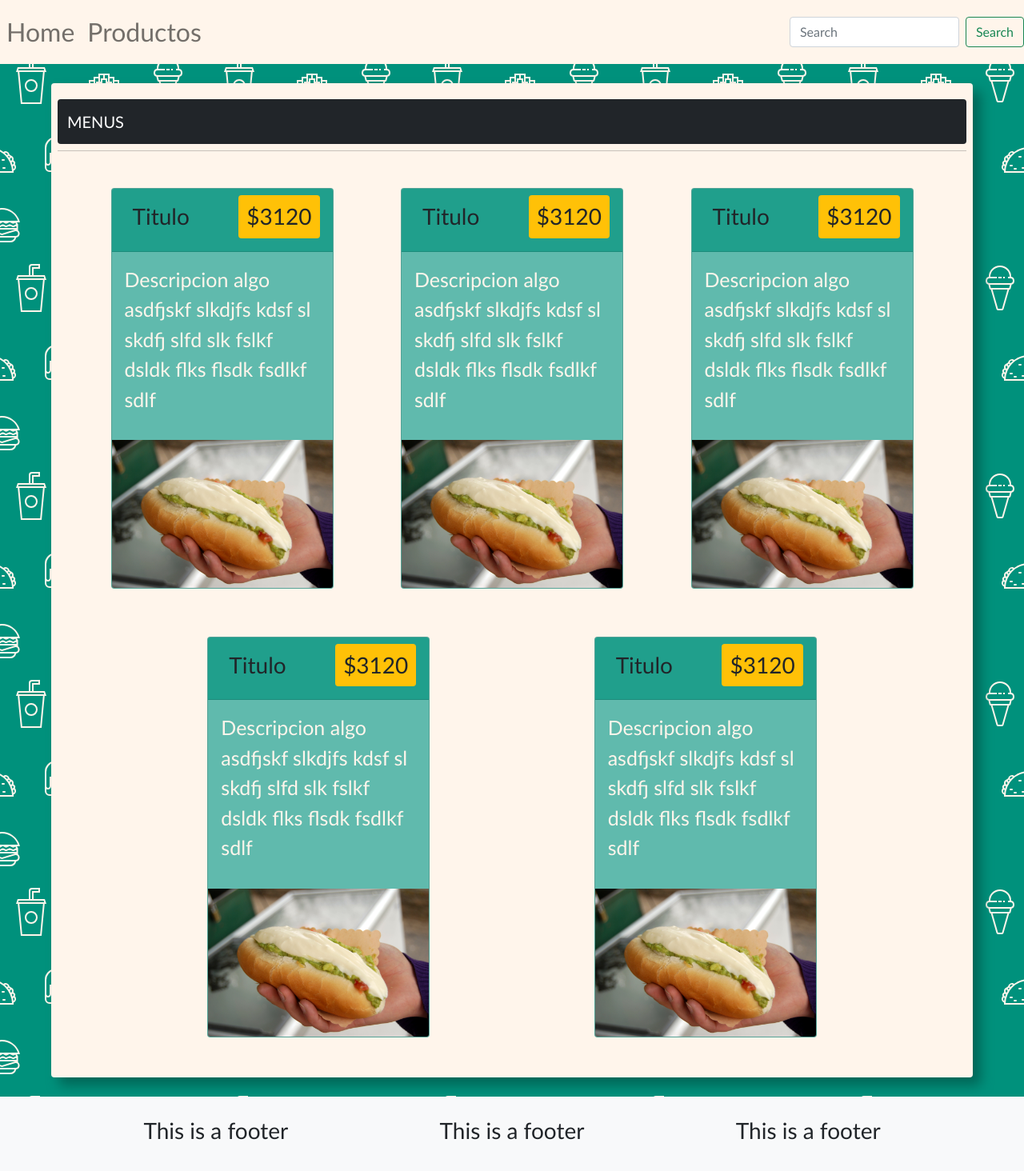
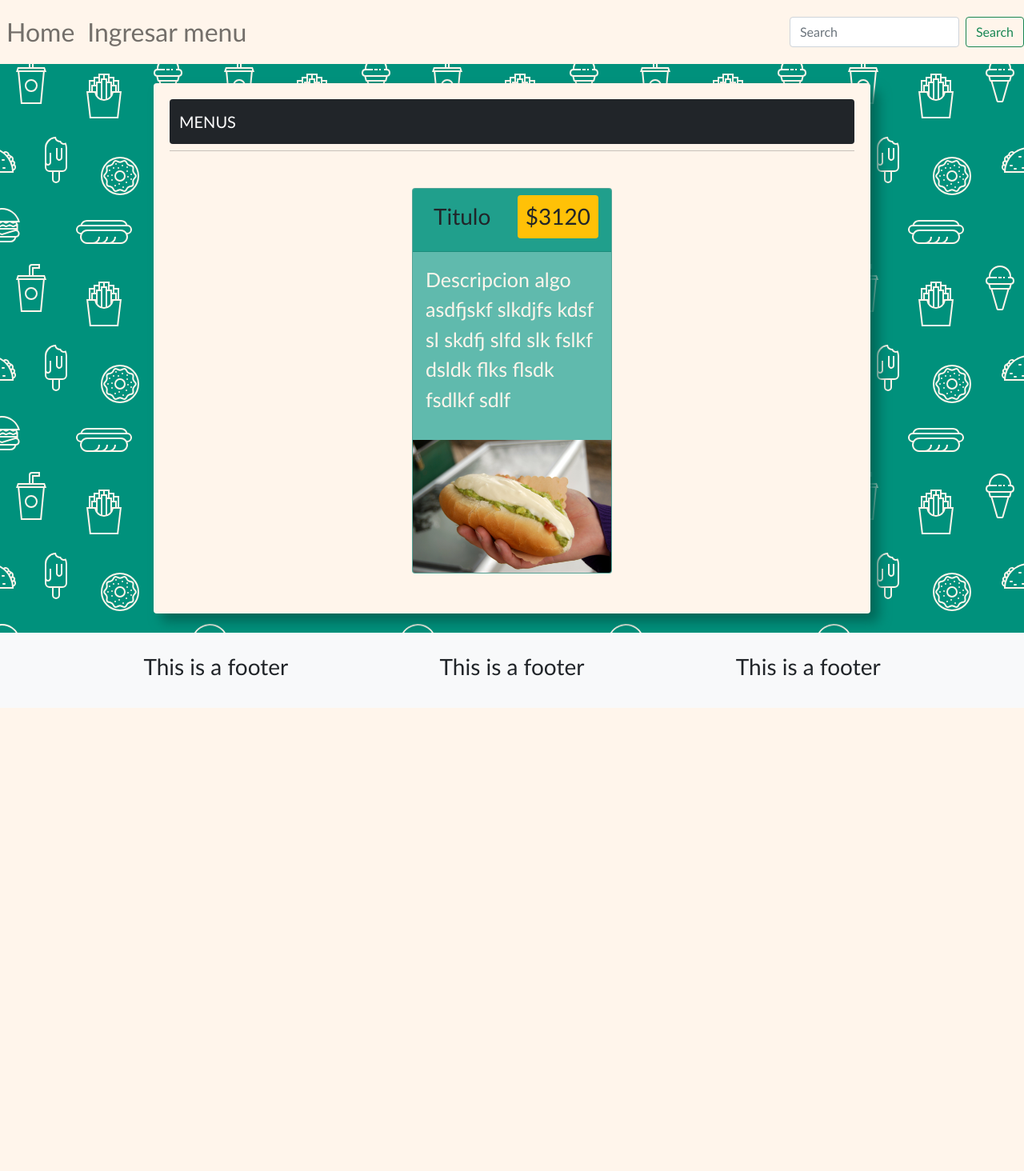
Before and after one commit to lcc-usach-is/Junadvisor, a Django app: page / in a window 1280 px wide. Shown: the whole page at 80% size. After the commit the page ends 885 px from the top, so only its background shows below. Run offline with Django 3.2, Linux system fonts and the light colour scheme; the visitor is signed in with stand-in values (Sample User, id 1).

Commit message:
menu template, IngresarMenu form

```diff
--- a/app/templates/app/dashboard.html
+++ b/app/templates/app/dashboard.html
@@ -2,77 +2,14 @@
 
 {% block content %}
 {% load static %}
-<div class="container-fuild">
+<div class="container-fluid">
 
     <div class="row">
         <h5>MENUS</h5>
         <hr>
         <div class="d-flex justify-content-evenly flex-wrap">
 
-            <div class="card menu">
-                <div class="card-header">
-                    <div class="d-flex flex-row">
-                        <h3>Titulo</h3>
-                        <h3 class="ms-auto bg-warning">$3120</h3>
-                    </div>
-                </div>
-                <div class="card-body">
-                        <p>Descripcion algo asdfjskf slkdjfs  kdsf sl skdfj slfd slk fslkf dsldk flks flsdk fsdlkf sdlf </p>
-                </div>
-                <img src="{% static 'images/completo_italiano.jpg' %}" class="card-img-bottom" alt="...">
-            </div>
-
-            <div class="card menu">
-                <div class="card-header">
-                    <div class="d-flex flex-row">
-                        <h3>Titulo</h3>
-                        <h3 class="ms-auto bg-warning">$3120</h3>
-                    </div>
-                </div>
-                <div class="card-body">
-                        <p>Descripcion algo asdfjskf slkdjfs  kdsf sl skdfj slfd slk fslkf dsldk flks flsdk fsdlkf sdlf </p>
-                </div>
-                <img src="{% static 'images/completo_italiano.jpg' %}" class="card-img-bottom" alt="...">
-            </div>
-
-            <div class="card menu">
-                <div class="card-header">
-                    <div class="d-flex flex-row">
-                        <h3>Titulo</h3>
-                        <h3 class="ms-auto bg-warning">$3120</h3>
-                    </div>
-                </div>
-                <div class="card-body">
-                        <p>Descripcion algo asdfjskf slkdjfs  kdsf sl skdfj slfd slk fslkf dsldk flks flsdk fsdlkf sdlf </p>
-                </div>
-                <img src="{% static 'images/completo_italiano.jpg' %}" class="card-img-bottom" alt="...">
-            </div>
-
-            <div class="card menu">
-                <div class="card-header">
-                    <div class="d-flex flex-row">
-                        <h3>Titulo</h3>
-                        <h3 class="ms-auto bg-warning">$3120</h3>
-                    </div>
-                </div>
-                <div class="card-body">
-                        <p>Descripcion algo asdfjskf slkdjfs  kdsf sl skdfj slfd slk fslkf dsldk flks flsdk fsdlkf sdlf </p>
-                </div>
-                <img src="{% static 'images/completo_italiano.jpg' %}" class="card-img-bottom" alt="...">
-            </div>
-
-            <div class="card menu">
-                <div class="card-header">
-                    <div class="d-flex flex-row">
-                        <h3>Titulo</h3>
-                        <h3 class="ms-auto bg-warning">$3120</h3>
-                    </div>
-                </div>
-                <div class="card-body">
-                        <p>Descripcion algo asdfjskf slkdjfs  kdsf sl skdfj slfd slk fslkf dsldk flks flsdk fsdlkf sdlf </p>
-                </div>
-                <img src="{% static 'images/completo_italiano.jpg' %}" class="card-img-bottom" alt="...">
-            </div>
+        {% include 'app/menu_card.html' %}
 
         </div>
     </div>
--- /dev/null
+++ b/app/templates/app/menu_card.html
@@ -0,0 +1,13 @@
+{% load static %}
+<div class="card menu">
+    <div class="card-header">
+        <div class="d-flex flex-row">
+            <h3>Titulo</h3>
+            <h3 class="ms-auto bg-warning">$3120</h3>
+        </div>
+    </div>
+    <div class="card-body">
+            <p>Descripcion algo asdfjskf slkdjfs  kdsf sl skdfj slfd slk fslkf dsldk flks flsdk fsdlkf sdlf </p>
+    </div>
+    <img src="{% static 'images/completo_italiano.jpg' %}" class="card-img-bottom" alt="...">
+</div>
--- a/app/templates/app/navbar.html
+++ b/app/templates/app/navbar.html
@@ -8,10 +8,10 @@
       <ul class="navbar-nav me-auto mb-2 mb-lg-0">
         {% if request.user.is_staff %}
         <li class="nav-item">
-          <a class="nav-link" href="">Home</a>
+          <a class="nav-link" href="{% url 'home' %}">Home</a>
         </li>
         <li class="nav-item">
-          <a class="nav-link" href="">Productos</a>
+          <a class="nav-link" href="{% url 'ingresar_menu' %}">Ingresar menu</a>
         </li>
         {% else %}
         <li class="nav-item">
--- a/app/urls.py
+++ b/app/urls.py
@@ -2,5 +2,7 @@ from django.urls import path
 from . import views
 
 urlpatterns = [
-    path('', views.home),
+    path('', views.home, name="home"),
+
+    path('ingresar_menu/', views.ingresarMenu, name="ingresar_menu"),
 ]
--- a/app/views.py
+++ b/app/views.py
@@ -1,7 +1,23 @@
-from django.shortcuts import render
+from app.forms import MenuForm
+from django.shortcuts import render, redirect
 from django.http import HttpResponse
+
+from .models import *
+from .forms import *
 
 # Create your views here.
 
 def home(request):
     return render(request, 'app/dashboard.html')
+
+def ingresarMenu(request):
+    form = MenuForm()
+
+    if request.method == 'POST':
+        form = MenuForm(request.POST)
+        if form.is_valid():
+            form.save()
+            return redirect('/')
+
+    context = {'form': form}
+    return render(request, 'app/menu_form.html', context)
--- a/static/css/style.css
+++ b/static/css/style.css
@@ -19,8 +19,8 @@ body {
 
 main {
     padding: 20px;
-    margin-left: 5%;
-    margin-right: 5%;
+    margin-left: 15%;
+    margin-right: 15%;
     min-height: 100%;
     margin-bottom: auto;
     border-radius: .25rem;
@@ -119,9 +119,9 @@ h3 {
 }
 
 .menu {
-    max-width: 25%;
+    max-width: 30%;
     min-width: 250px;
-    margin: 30px;
+    margin: 30px 0px;
 }
 .block {
     margin: 0 10px;
```
Also changed, not shown: app/forms.py (added, +10 -0 lines), app/models.py (+8 -6 lines), app/templates/app/menu.html (deleted, +0 -17 lines), app/templates/app/menu_form.html (added, +20 -0 lines), app/migrations/0004_categoria_nombre.py (added).
